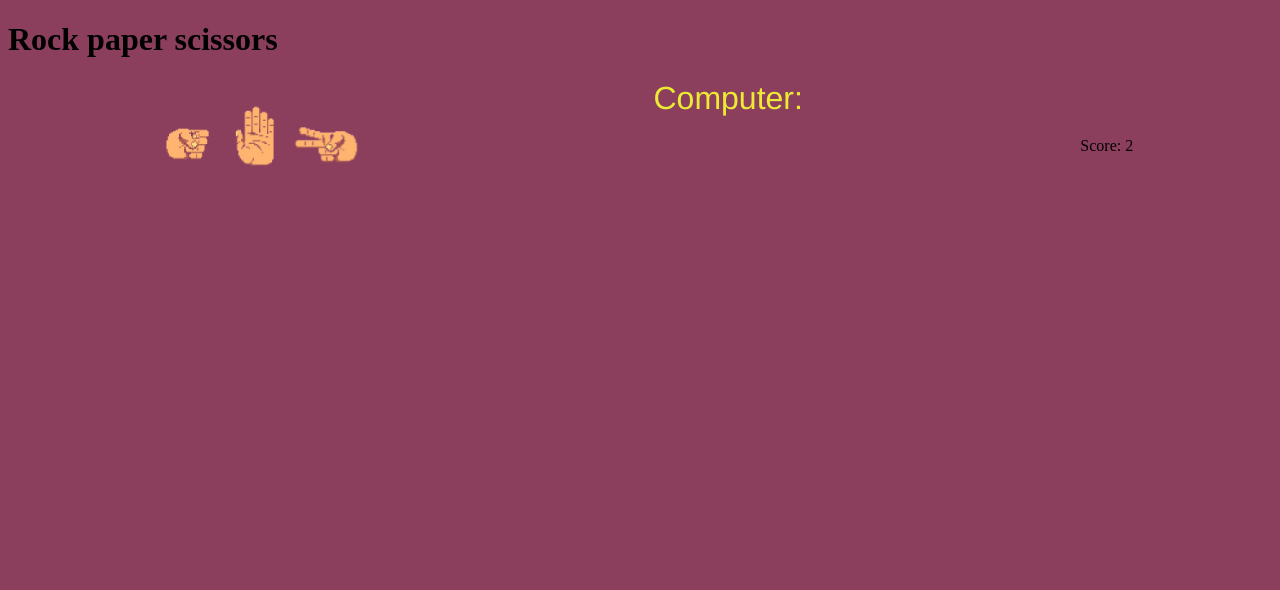
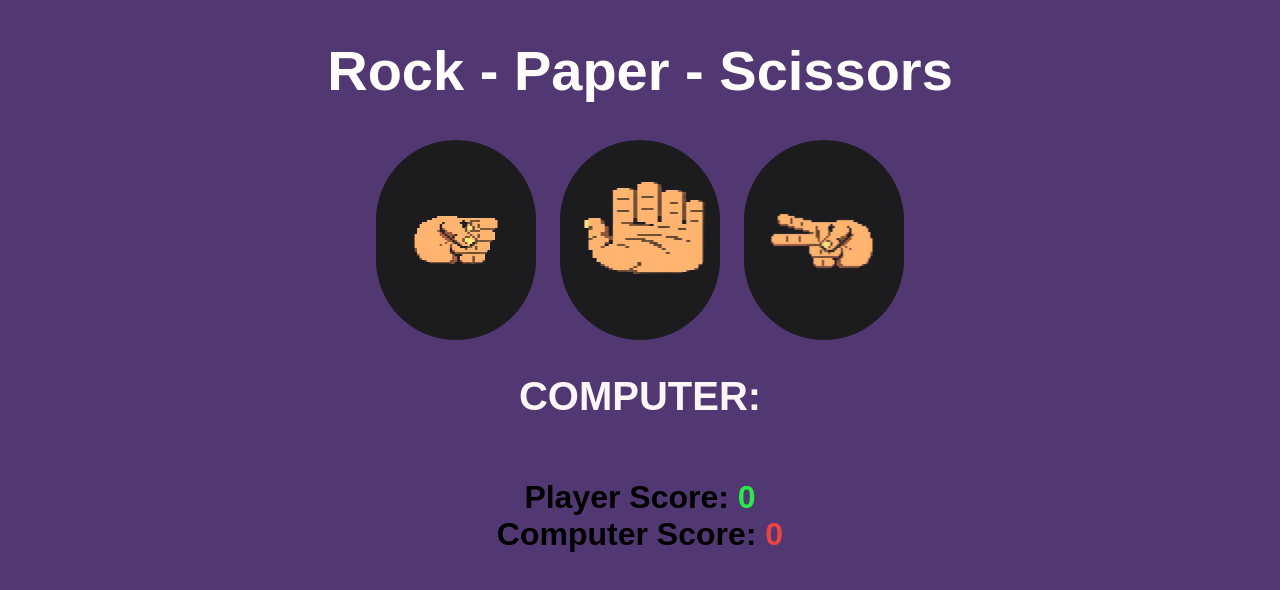
Before and after one commit to oe14/rockpaperscissors, a plain HTML site: page index.html in a window 1280 px wide. Drawn offline with Linux system fonts and the light colour scheme.

Commit message:
game logic

```diff
--- a/app.js
+++ b/app.js
@@ -0,0 +1,48 @@
+const choices = ["rock", "paper", "scissors"];
+const computerDisplay = document.getElementById("computerDisplay");
+const resultDisplay = document.getElementById("resultDisplay");
+const playerScoreDisplay = document.getElementById("playerScoreDisplay");
+const computerScoreDisplay = document.getElementById("computerScoreDisplay");
+let playerScore = 0;
+let computerScore = 0;
+
+function playGame(playerChoice){
+
+    const computerChoice = choices[Math.floor(Math.random() * 3)];
+    let result = "";
+
+    if(playerChoice === computerChoice){
+        result = "IT'S A TIE!";
+    }
+    else{
+        switch(playerChoice){
+            case "rock":
+                result = (computerChoice === "scissors") ? "YOU WIN!" : "YOU LOSE!";
+                break;
+            case "paper":
+                result = (computerChoice === "rock") ? "YOU WIN!" : "YOU LOSE!";
+                break;
+            case "scissors":
+                result = (computerChoice === "paper") ? "YOU WIN!" : "YOU LOSE!";
+                break;
+        }
+    }
+
+    computerDisplay.textContent = `Computer: ${computerChoice}`;
+    resultDisplay.textContent = result;
+
+    resultDisplay.classList.remove("greenText", "redText");
+
+    switch(result){
+        case "YOU WIN!":
+            resultDisplay.classList.add("greenText");
+            playerScore++;
+            playerScoreDisplay.textContent = playerScore;
+            break;
+        case "YOU LOSE!":
+            resultDisplay.classList.add("redText");
+            computerScore++;
+            computerScoreDisplay.textContent = computerScore;
+            break;
+    }
+}
--- a/index.html
+++ b/index.html
@@ -3,26 +3,31 @@
 <head>
     <meta charset="UTF-8">
     <meta name="viewport" content="width=device-width, initial-scale=1.0">
-    <title>Rock paper scissors</title>
+    <title>Document</title>
     <link rel="stylesheet" href="styles.css">
 </head>
 <body>
-  <h1 class="title">Rock paper scissors</h1>
 
-<div class="game">
+    <h1>Rock - Paper - Scissors</h1>
 
-  <div class="options">
-    <div class="rock"> <img src="img/rock.png" alt="rock image"></div>
+    <div class="choices">
+        <img src="img/rock.png" onclick="playGame('rock')">
+        <img  src="img/paper.png" onclick="playGame('paper')">
+        <img  src="img/scissors.png" onclick="playGame('scissors')">
+    </div>
 
-    <div class="paper"><img src="img/paper.png" alt="paper image"></div>
-    <div class="scissors"><img src="img/scissors.png" alt="scissors image"></div>
 
-  </div>
-  <div class="computer">
-    Computer:
-  </div>
+    <div id="computerDisplay">COMPUTER: </div>
+    <div id="resultDisplay"></div>
 
-  <div class="score">Score: 2</div>
-</div>
+    <div class="scoreDisplay">Player Score:
+        <span id="playerScoreDisplay">0</span>
+    </div>
+
+    <div class="scoreDisplay">Computer Score:
+        <span id="computerScoreDisplay">0</span>
+    </div>
+
+    <script src="app.js"></script>
 </body>
 </html>
--- a/styles.css
+++ b/styles.css
@@ -1,39 +1,47 @@
-*{
-    background-color: #8c3f5d;
-}
-
-.game{
-    display:flex;
-    justify-content: space-around;
-
+body{
+    font-family: Arial, sans-serif;
+    font-weight: bold;
+    margin: 0;
+    display: flex;
+    flex-direction: column;
+    align-items: center;
+    background-color: rgb(81, 56, 114);
 
 }
-.options{
-    display:flex;
-
-    position: relative;
-
-    gap:0rem;
+h1{
+    font-size: 3.5rem;
+    color: hsl(0, 60%, 99%);
 }
-.score{
-    align-self:center;
+.choices{
+    margin-bottom: 30px;
 }
-img{
-    max-width: 8rem;
-    max-height:8rem;
-    transition: transform 0.2s ease;
-
+.choices img{
+    font-size:4rem;
+    min-width: 160px;
+    margin: 0 10px;
+    border-radius: 250px;
+    background-color: hsl(260, 5%, 11%);
+    cursor: pointer;
+    transition: background-color 0.5s ease;
+    max-height: 200px;
 }
-img:hover{
-    transform: scale(1.15);
-
+.choices img:hover{
+    background-color: hsl(270, 2%, 33%);
 }
-
-
-
-
-.computer{
-    color: rgb(235, 235, 51);
+#computerDisplay{
+    font-size: 2.5rem;
+    color:rgb(252, 245, 245);
+}
+#resultDisplay{
+    font-size: 5rem;
+    margin: 30px 0;
+}
+.scoreDisplay{
     font-size: 2rem;
-    font-family: 'Franklin Gothic Medium', 'Arial Narrow', Arial, sans-serif;
 }
+.greenText, #playerScoreDisplay{
+    color: hsl(130, 84%, 54%);
+}
+.redText, #computerScoreDisplay{
+    color: hsl(0, 84%, 60%);
+}
```
